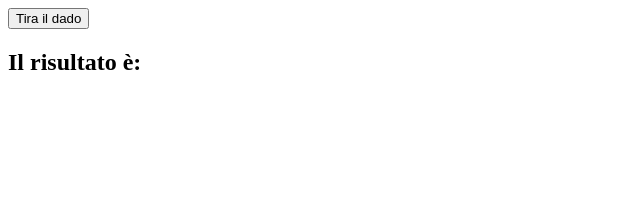
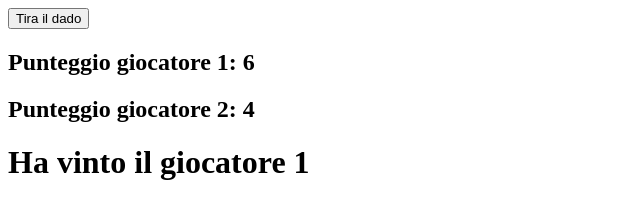
Before and after one commit to KSigma91/js-mail-dadi, a plain HTML site: page dadi/index.html in a window 1280 px wide. Both pictures are taken after a click on the button "Tira il dado". Shown: the whole page, without its empty margins (0-640 px from the left). Drawn offline with Linux system fonts and the light colour scheme.

Commit message:
dadi completo

```diff
--- a/dadi/index.html
+++ b/dadi/index.html
@@ -12,8 +12,10 @@
         <button class="btn">Tira il dado</button>
     </div>
 
-    <div class="risultato">
-        <h2></h2>
+    <div>
+        <h2 id="player_1"></h2>
+        <h2 id="player_2"></h2>
+        <h1 id="result"></h1>
     </div>
 
     <script type="text/javascript" src="js/script.js"></script>
--- a/dadi/js/script.js
+++ b/dadi/js/script.js
@@ -8,24 +8,29 @@ btn.addEventListener ('click',
         const myNut = document.querySelector("#mio_id");
 
         // il giocatore otterrà un numero random
-        let playerChoice = Math.floor(Math.random() * 6) + 1;
+        const playerChoice = Math.floor(Math.random() * 6) + 1;
 
-        console.log("playerChoice",playerChoice);
+        // stampo il numero generato dal giocatore 1
+        document.querySelector("#player_1").innerHTML = "Punteggio giocatore 1: " + playerChoice;
+
+        // console.log("playerChoice",playerChoice);
 
         // il computer otterrà un numero random
-        let machineChoice = Math.floor(Math.random() * 6) + 1;
+        const machineChoice = Math.floor(Math.random() * 6) + 1;
 
-        console.log("machineChoice",machineChoice);
+        // stampo il numero generato dal giocatore 2
+        document.querySelector("#player_2").innerHTML = "Punteggio giocatore 2: " + machineChoice;
 
-        // qui vengono confrontati i risultati
+        // console.log("machineChoice",machineChoice);
+
+        // qui vengono confrontati i risultati e stampato il risultato finale di ogni partita
         if (playerChoice > machineChoice) {
-            risultato = "Ha vinto l'utente";
+            document.querySelector("#result").innerHTML = "Ha vinto il giocatore 1";
+        } else if (playerChoice === machineChoice) {
+            document.querySelector("#result").innerHTML = "Pareggio";
         } else {
-            machineChoice > playerChoice;
-            risultato = "Ha vinto la macchina";
+            document.querySelector("#result").innerHTML = "Ha vinto il giocatore 2";
         }
 
     }
 );
-
-const result = document.querySelector(".risultato > h2").innerHTML = "Il risultato è: ";
```
